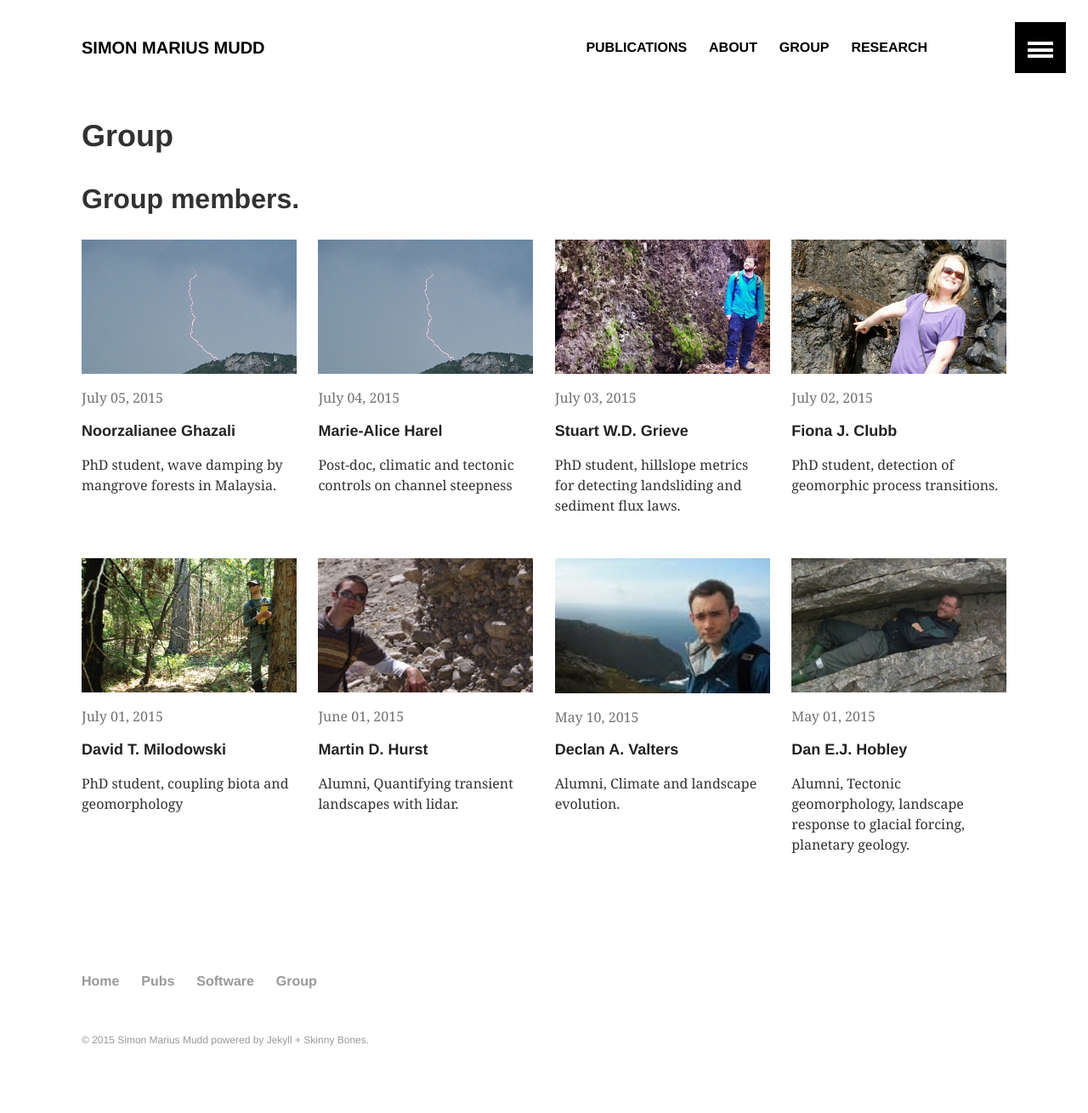
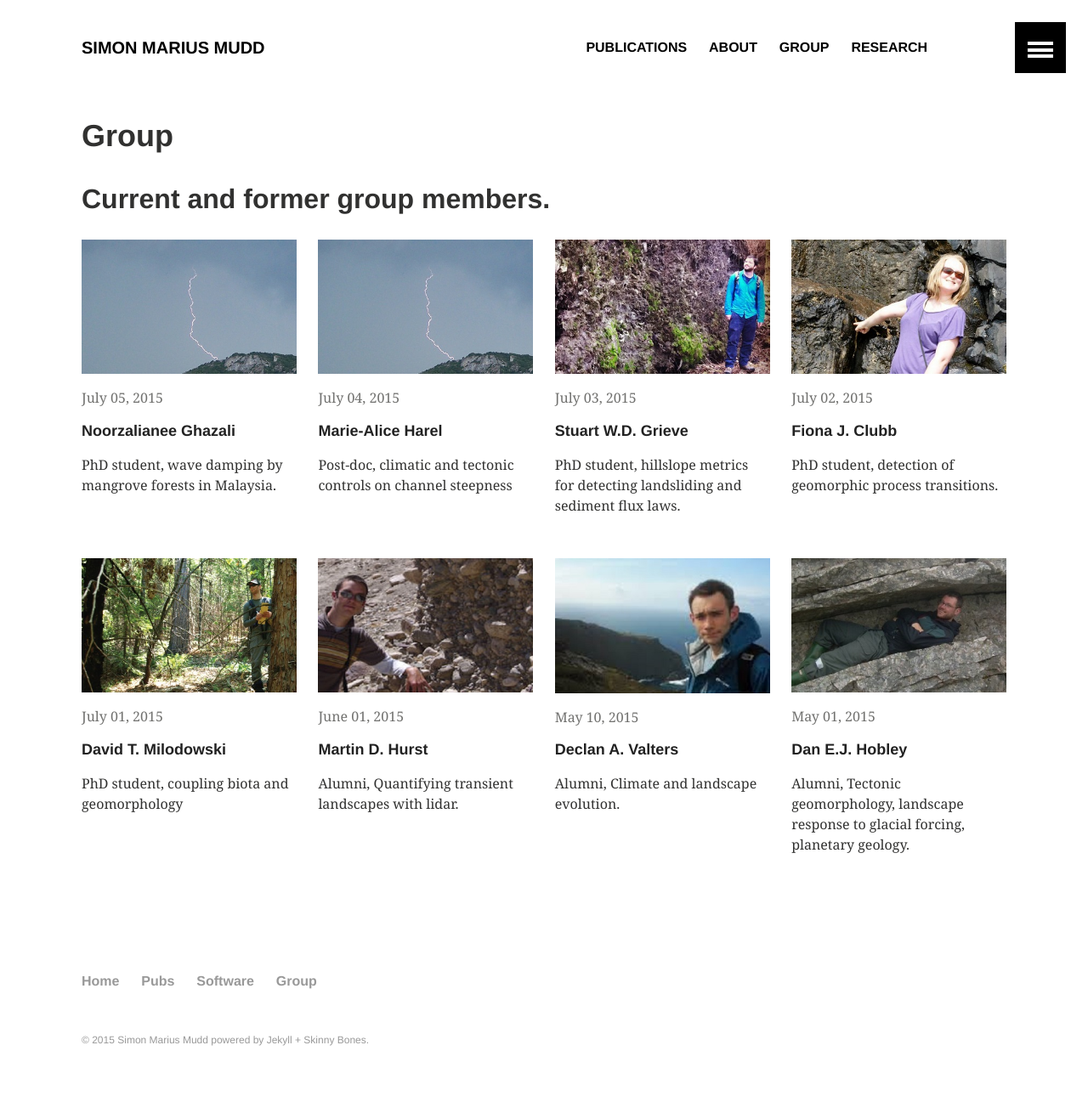
Before and after one commit to simon-m-mudd/simon-m-mudd.github.io, a Jekyll site: the page built from group/index.md, in a window 1280 px wide. Shown: the whole page at 85% size. Built offline with Jekyll 4.4.1, drawn with Linux system fonts in a browser that asks for light colours.

Commit message:
Small change to the group index

```diff
--- a/group/index.md
+++ b/group/index.md
@@ -3,11 +3,11 @@ layout: archive
 title: "Group"
 date: 2015-07-15
 modified:
-excerpt: "Group members."
+excerpt: "Current and former group members."
 tags: []
 image:
   feature:
-  teaser:
+  teaser: Default_400x250.jpg
 ---
 
 <div class="tiles">
```
